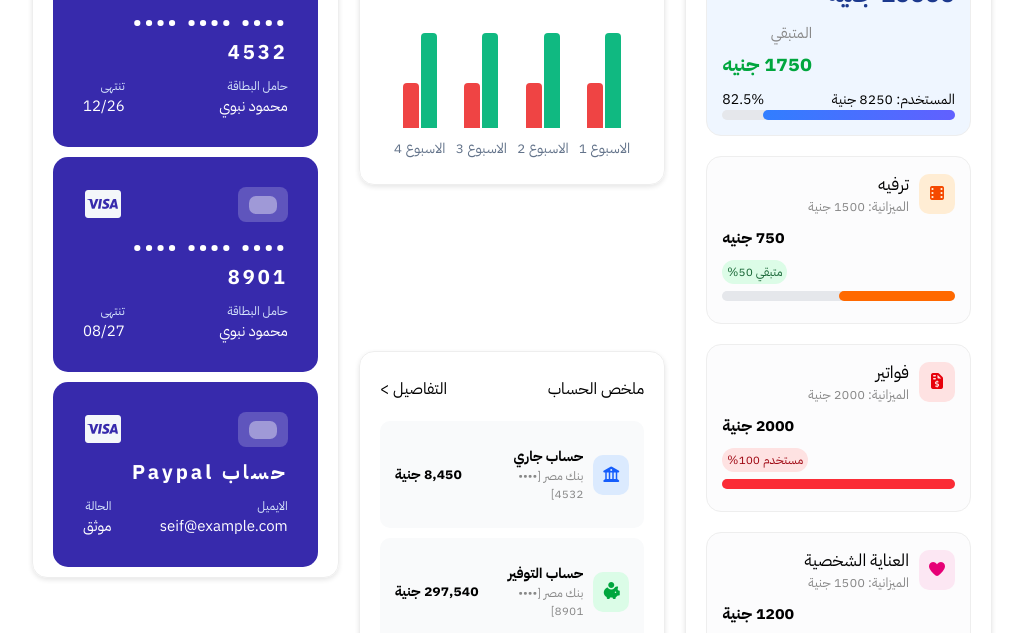
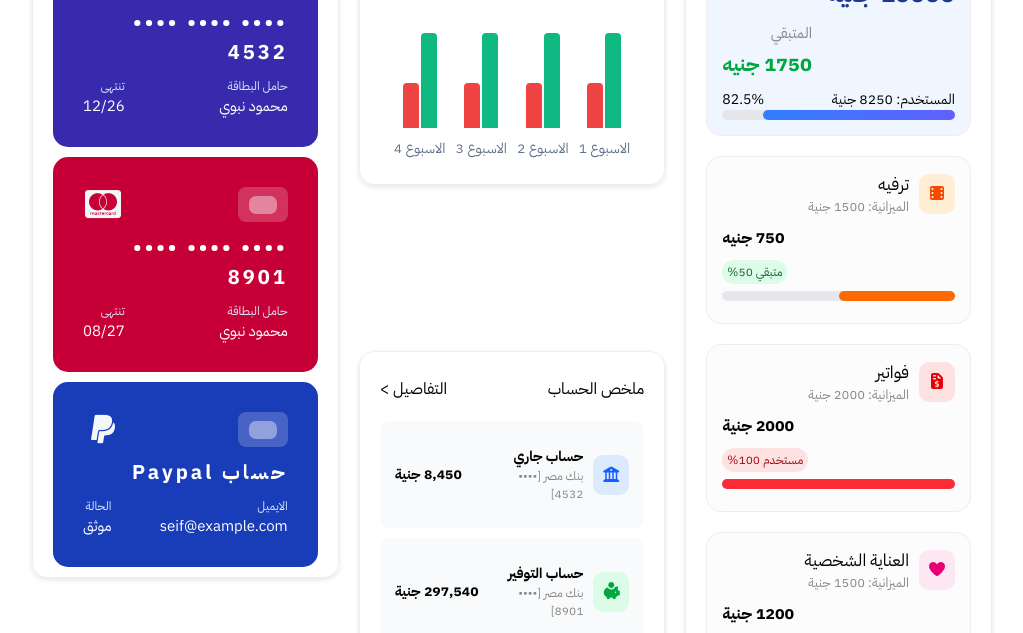
Before and after one commit to mahmoud-nabawy-23/Banking-Dashboard, a plain HTML site: page index.html in a window 1280 px wide. Shown: the part 1284-1917 px from the top of the page, without its empty margins (0-1023 px from the left). Drawn offline with Linux system fonts and the light colour scheme.

Commit message:
add everything and responsive

```diff
--- a/index.html
+++ b/index.html
@@ -554,6 +554,7 @@
             <div class="visas">
               <div class="visa">
                 <div class="front-card">
+                  <div class="primary">أساسية</div>
                   <div class="up">
                     <div class="right"><span></span></div>
                     <div class="left"><i class="fa-brands fa-cc-visa fa-2xl" style="color: #f4f7fa;"></i></div>
@@ -574,18 +575,21 @@
                     </div>
                   </div>
                 </div>
-                <div class="back-card" style="display: none;">
+                <div class="back-card">
                   <div class="parcode"></div>
                   <div class="label">
                       توقيع معتمد - غير صالحة بدون توقيع
                     </div>
                   <div class="pin">
                     <div class="low"></div>
-                    <div class="last4"></div>
+                    <div class="last4">4532</div>
                   </div>
                   <div class="cvv">
-                    <div class="up">CVV</div>
+                    <div class="f"></div>
+                    <div class="down">
+                      <div class="up">CVV</div>
                     <div class="up">123</div>
+                    </div>
                   </div>
                 </div>
               </div>
@@ -593,7 +597,7 @@
                 <div class="front-card">
                   <div class="up">
                     <div class="right"><span></span></div>
-                    <div class="left"><i class="fa-brands fa-cc-visa fa-2xl" style="color: #f4f7fa;"></i></div>
+                    <div class="left"><i class="fa-brands fa-cc-mastercard fa-2xl" style="color: #f4f7fa;"></i></div>
                   </div>
                   <div class="down">
                     <p class="pin-code">
@@ -611,18 +615,20 @@
                     </div>
                   </div>
                 </div>
-                <div class="back-card" style="display: none;">
+                <div class="back-card">
                   <div class="parcode"></div>
                   <div class="label">
                       توقيع معتمد - غير صالحة بدون توقيع
                     </div>
                   <div class="pin">
                     <div class="low"></div>
-                    <div class="last4"></div>
+                    <div class="last4">8901</div>
                   </div>
                   <div class="cvv">
+                    <div class="f"></div>
+                    <div class="down">
                     <div class="up">CVV</div>
-                    <div class="up">123</div>
+                    <div class="up">456</div></div>
                   </div>
                 </div>
               </div>
@@ -630,7 +636,7 @@
                 <div class="front-card">
                   <div class="up">
                     <div class="right"><span></span></div>
-                    <div class="left"><i class="fa-brands fa-cc-visa fa-2xl" style="color: #f4f7fa;"></i></div>
+                    <div class="left"><i class="fa-brands fa-paypal fa-2xl" style="color: #f4f7fa;"></i></div>
                   </div>
                   <div class="down">
                     <p class="pin-code">
@@ -648,18 +654,21 @@
                     </div>
                   </div>
                 </div>
-                <div class="back-card" style="display: none;">
+                <div class="back-card">
                   <div class="parcode"></div>
                   <div class="label">
                       توقيع معتمد - غير صالحة بدون توقيع
                     </div>
                   <div class="pin">
                     <div class="low"></div>
-                    <div class="last4"></div>
+                    <div class="last4">PP01</div>
                   </div>
                   <div class="cvv">
-                    <div class="up">CVV</div>
-                    <div class="up">123</div>
+                    <div class="f"></div>
+                    <div class="down">
+                    <div class="up">ID</div>
+                    <div class="up">PP-01</div>
+                    </div>
                   </div>
                 </div>
               </div>
--- a/style.css
+++ b/style.css
@@ -1249,10 +1249,16 @@ aside .down ul li:hover {
   background-color: #372AAC;
   border-radius: 15px;
   width: 100%;
+  overflow: hidden;
   position: relative;
 }
-.payment .visas .visa:first-child::after {
-  content: "أساسية";
+.payment .visas .visa:nth-child(2) {
+  background-color: #C60036;
+}
+.payment .visas .visa:nth-child(3) {
+  background-color: #193CB8;
+}
+.payment .visas .visa .primary {
   position: absolute;
   top: 10px;
   left: 20px;
@@ -1268,6 +1274,10 @@ aside .down ul li:hover {
   flex-direction: column;
   transition: .3s;
   gap: 10px;
+}
+.payment .visas .visa .front-card,
+.payment .visas .visa .back-card {
+  backface-visibility: hidden;
 }
 .payment .visas .visa .front-card .up {
   display: flex;
@@ -1290,6 +1300,29 @@ aside .down ul li:hover {
   border-radius: 7px;
   width: 28px;
   height: 18px;
+}
+.payment .visas .visa:nth-child(2) .front-card .up .right {
+  width: 50px;
+  height: 35px;
+  display: flex;
+  justify-content: center;
+  align-items: center;
+  border-radius: 8px;
+  background-color: #D1335E;
+}
+
+.payment .visas .visa:nth-child(2) .front-card .up .right span {
+  background-color: #E3859E;
+  border-radius: 7px;
+  width: 28px;
+  height: 18px;
+}
+.payment .visas .visa:nth-child(3) .front-card .up .right {
+  background-color: #4763C6;
+}
+
+.payment .visas .visa:nth-child(3) .front-card .up .right span {
+  background-color: #91A1DD;
 }
 .payment .visas .visa .front-card .down {
   display: flex;
@@ -1315,4 +1348,104 @@ aside .down ul li:hover {
   color: #fff;
   font-size: 15px;
 }
+.payment .visas .visa .back-card {
+  display: flex;
+  position: absolute;
+  background: linear-gradient(to right, #071124, #0D1522);
+  inset: 0;
+  transition: .3s;
+  transform: rotateY(180deg);
+  width: 100%;
+  flex-direction: column;
+  padding: 20px;
+  color: #fff;
+}
+.payment .visas .visa .back-card .parcode {
+  background: linear-gradient(to right, #020202,#2B2B2B);
+  border-radius: 3px;
+  height: 50px;
+  margin-top: 5px;
+}
+.payment .visas .visa .back-card .label {
+  color: #888;
+  letter-spacing: 0px;
+  margin-top: 5px;
+  font-size: 12px;
+}
+.payment .visas .visa .back-card .pin {
+  display: flex;
+  padding: 8px;
+  align-items: center;
+  background-color: #fff;
+  margin-top: 5px;
+  border-radius: 3px;
+  color: #000;
+}
+.payment .visas .visa .back-card .pin .low {
+  height: 10px;
+  width: 80%;
+  background: linear-gradient(to right, gray, #eee,gray);
+}
+.payment .visas .visa .back-card .pin .last4 {
+  font-size: 13px;
+  font-weight: 500;
+}
+.payment .visas .visa .back-card .cvv {
+  display: flex;
+  margin-top: 5px;
+  gap: 10px;
+  justify-content: flex-end;
+  align-items: center;
+}
+.payment .visas .visa .back-card .cvv .up:first-child {
+  font-size: 10px;
+  color: #888;
+  font-weight: bold;
+}
+.payment .visas .visa .back-card .cvv .up:last-child {
+  padding: 8px 12px;
+  background-color: #fff;
+  color: #000;
+  font-weight: 400;
+  border-radius: 4px;
+}
+.payment .visas .visa .back-card .cvv .f {
+  flex: 1;
+}
+
+.payment .visas .visa:hover .front-card {
+  transform: rotateY(-180deg);
+}
+.payment .visas .visa:hover .back-card {
+  transform: rotateY(0deg);
+}
 /* End Payment  */
+
+/* Start Responsove */
+@media screen  and (max-width:768px){
+  .main-content{
+    grid-template-columns: auto;
+    grid-template-areas:
+    "active"
+    "trans"
+    "bills"
+    "public"
+    "salary"
+    "summary"
+    "payment";
+  }
+}
+
+@media screen and (min-width:769px) and (max-width: 1030px) {
+  .main-content {
+    grid-template-columns: auto auto;
+    grid-template-areas: "active salary"
+    "trans trans"
+    "bills summary"
+    "public payment";
+  }
+  .salary {
+    height: auto;
+  }
+}
+/* End Responsove */
```
